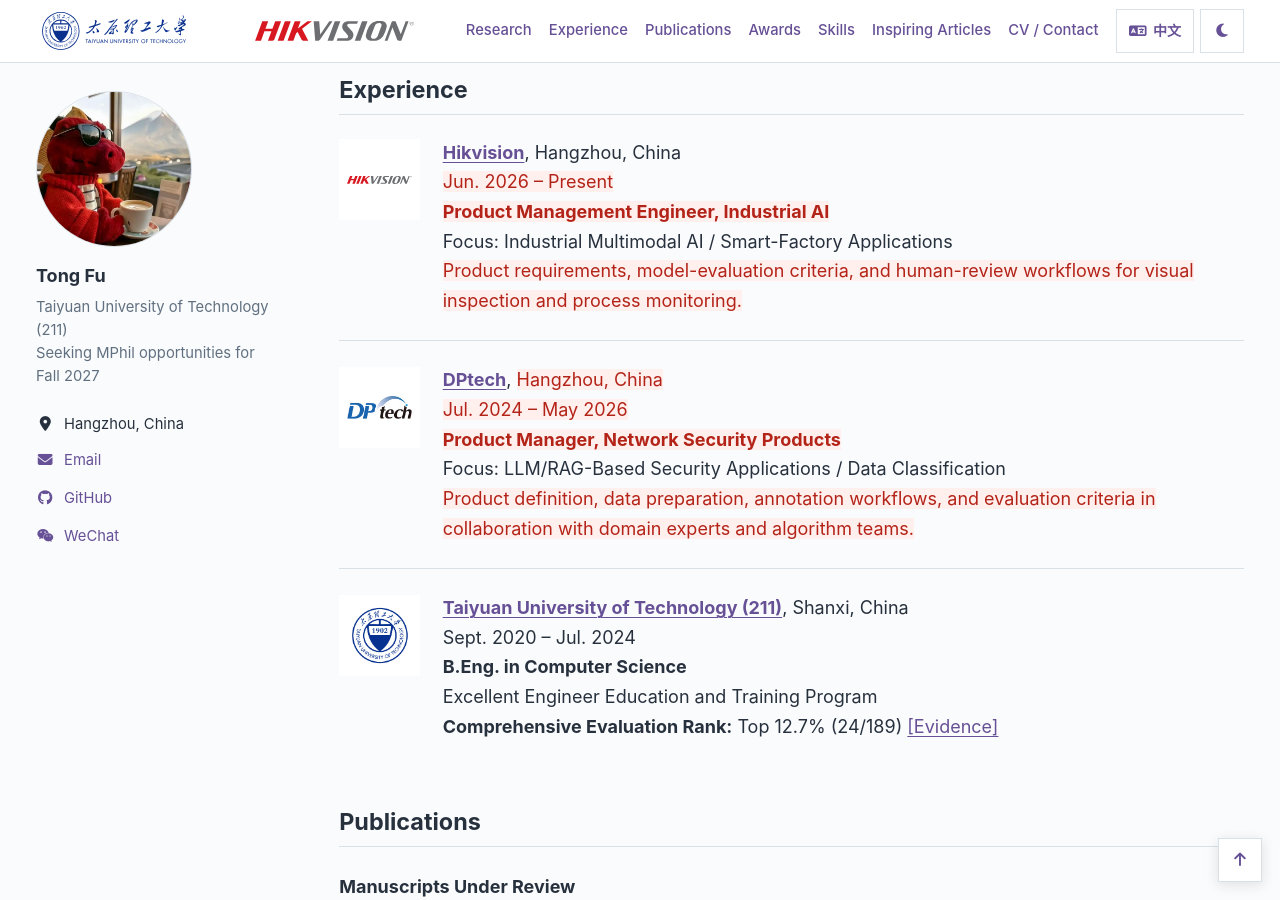
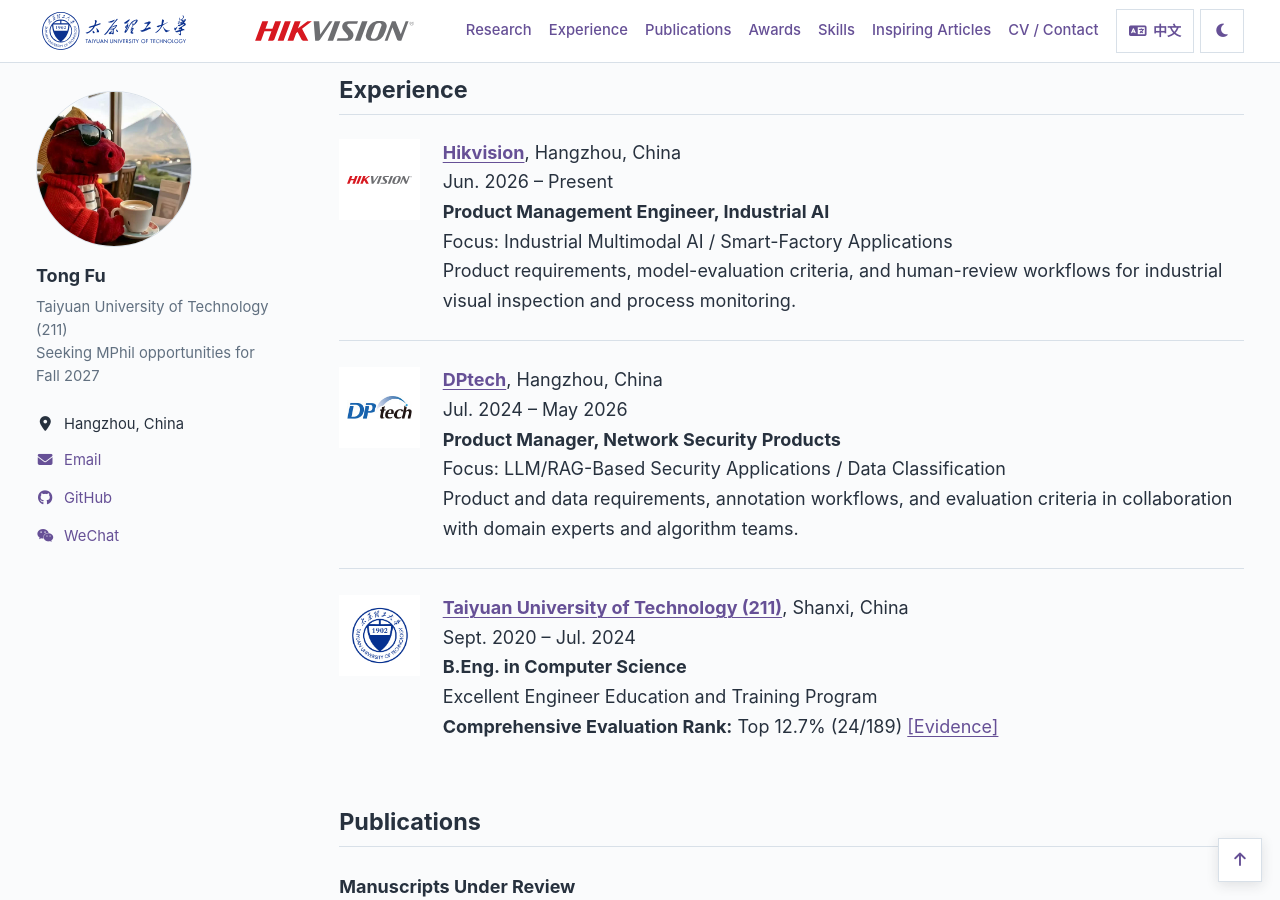
Before and after one commit to TongFu0414/tongfu0414.github.io, a Jekyll site: the page built from about.md, in a window 1280 px wide and 900 px high, scrolled down 2428 px. Built offline with Jekyll 4.4.1, drawn with Linux system fonts in a browser that asks for light colours; our own code applies the rules of GitHub Pages for plain Markdown files.

Commit message:
Finalize experience wording against canonical application materials

```diff
--- a/about.md
+++ b/about.md
@@ -90,16 +90,16 @@ I am currently seeking **MPhil opportunities for Fall 2027**. Please feel free t
 <div class="experience-list" markdown="1">
 
 - {% include experience-logos.html organizations="hikvision" %} **[Hikvision](https://www.hikvision.com/en/)**, Hangzhou, China<br>
-  <span class="needs-confirmation">Jun. 2026 – Present</span><br>
-  <strong class="needs-confirmation">Product Management Engineer, Industrial AI</strong><br>
+  Jun. 2026 – Present<br>
+  **Product Management Engineer, Industrial AI**<br>
   Focus: Industrial Multimodal AI / Smart-Factory Applications<br>
-  <span class="needs-confirmation">Product requirements, model-evaluation criteria, and human-review workflows for visual inspection and process monitoring.</span>
+  Product requirements, model-evaluation criteria, and human-review workflows for industrial visual inspection and process monitoring.
 
-- {% include experience-logos.html organizations="dptech" %} **[DPtech](https://www.dptech.com/)**, <span class="needs-confirmation">Hangzhou, China</span><br>
-  <span class="needs-confirmation">Jul. 2024 – May 2026</span><br>
-  <strong class="needs-confirmation">Product Manager, Network Security Products</strong><br>
+- {% include experience-logos.html organizations="dptech" %} **[DPtech](https://www.dptech.com/)**, Hangzhou, China<br>
+  Jul. 2024 – May 2026<br>
+  **Product Manager, Network Security Products**<br>
   Focus: LLM/RAG-Based Security Applications / Data Classification<br>
-  <span class="needs-confirmation">Product definition, data preparation, annotation workflows, and evaluation criteria in collaboration with domain experts and algorithm teams.</span>
+  Product and data requirements, annotation workflows, and evaluation criteria in collaboration with domain experts and algorithm teams.
 
 - {% include experience-logos.html organizations="tyut" %} **[Taiyuan University of Technology (211)](https://english.tyut.edu.cn/)**, Shanxi, China<br>
   Sept. 2020 – Jul. 2024<br>
```
Also changed, not shown: AGENTS.md (+2 -1 lines), README.md (+1 -1 lines), docs/content-review.md (+2 -2 lines), zh.md (+7 -7 lines), 1 other file.
